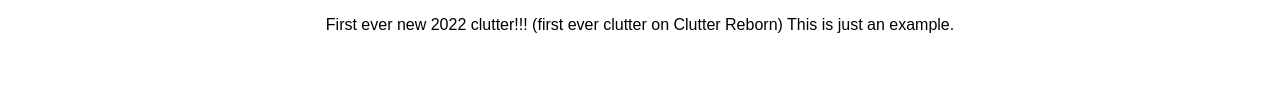
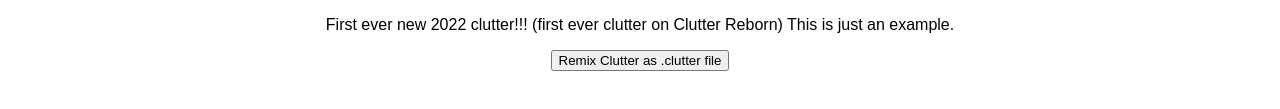
Before and after one commit to ST5Sneaky/clutter-reborn, a plain HTML site: page 1.html in a window 1280 px wide. Shown: the part 675-784 px from the top of the page. Drawn offline with Linux system fonts and the light colour scheme.

Commit message:
Update 1.html

```diff
--- a/1.html
+++ b/1.html
@@ -31,3 +31,6 @@
 
 <h3>Description</h3>
 <p>First ever new 2022 clutter!!! (first ever clutter on Clutter Reborn) This is just an example.</p>
+<form method="get" action="1.clutter">
+   <button type="submit">Remix Clutter as .clutter file</button>
+</form>
```
